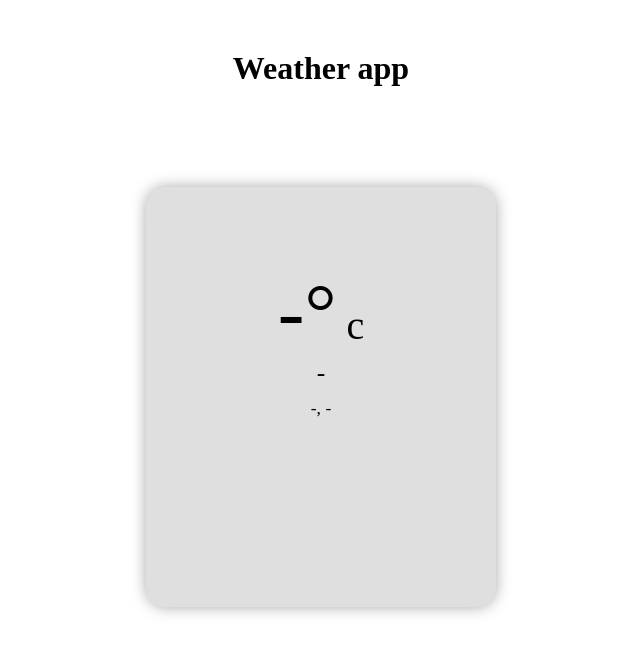
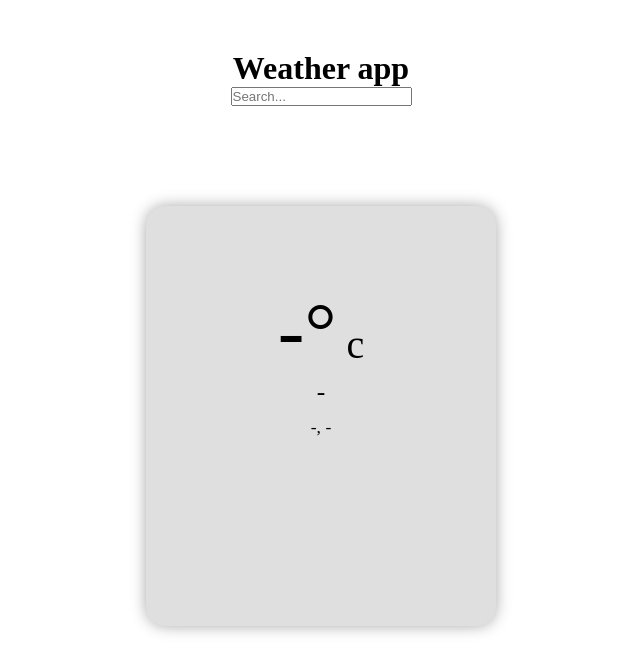
Before and after one commit to Kevinrca/weather-app, a React (Create React App) app: page / in a window 1280 px wide. Shown: the top 672 px of the page, without its empty margins (319-959 px from the left). Built offline with nearby package versions, Linux system fonts and the light colour scheme; no server answers; a web font is replaced by a local one.

Commit message:
Setting up a search field to see the weather in any city in the world

```diff
--- a/src/App.js
+++ b/src/App.js
@@ -12,7 +12,7 @@ const api = {
 
 
 function App() {
-  //const [query, setQuery] = useState('Paris');
+  const [query, setQuery] = useState('');
   const [weather, setWeather] = useState({});
 
 
@@ -22,6 +22,7 @@ function App() {
       .then(res => res.json())
       .then(result => {
         setWeather(result);
+        setQuery("");
         console.log(result);
       })
   }
@@ -32,10 +33,27 @@ function App() {
     .then(json => getWeather(json.city));
   }, []);
 
+  function search(e) {
+    if(e.key === "Enter") {
+      getWeather(query);
+    }
+  }
+
 
   return (
     <div className="app">
       <h1 className="websiteTitle" >Weather app</h1>
+
+      <div className="searchCity">
+        <input
+          type="text"
+          className="searchField"
+          placeholder="Search..."
+          onChange={e => setQuery(e.target.value)}
+          value={query}
+          onKeyPress={search}></input>
+      </div>
+
       {(typeof weather.main !== "undefined") ? (
         <Weather
         weatherIconID={weather.weather[0].icon}
```
